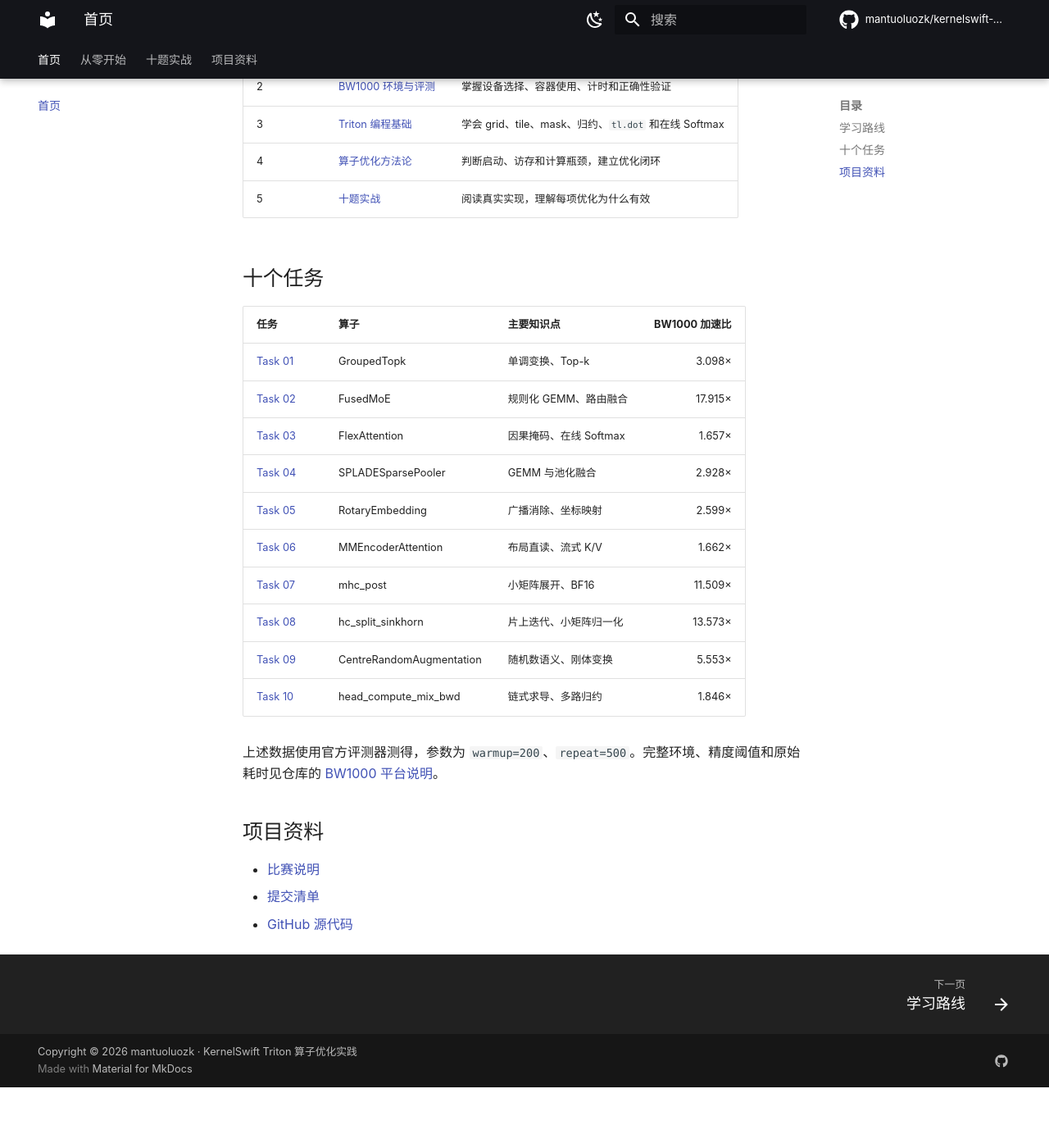
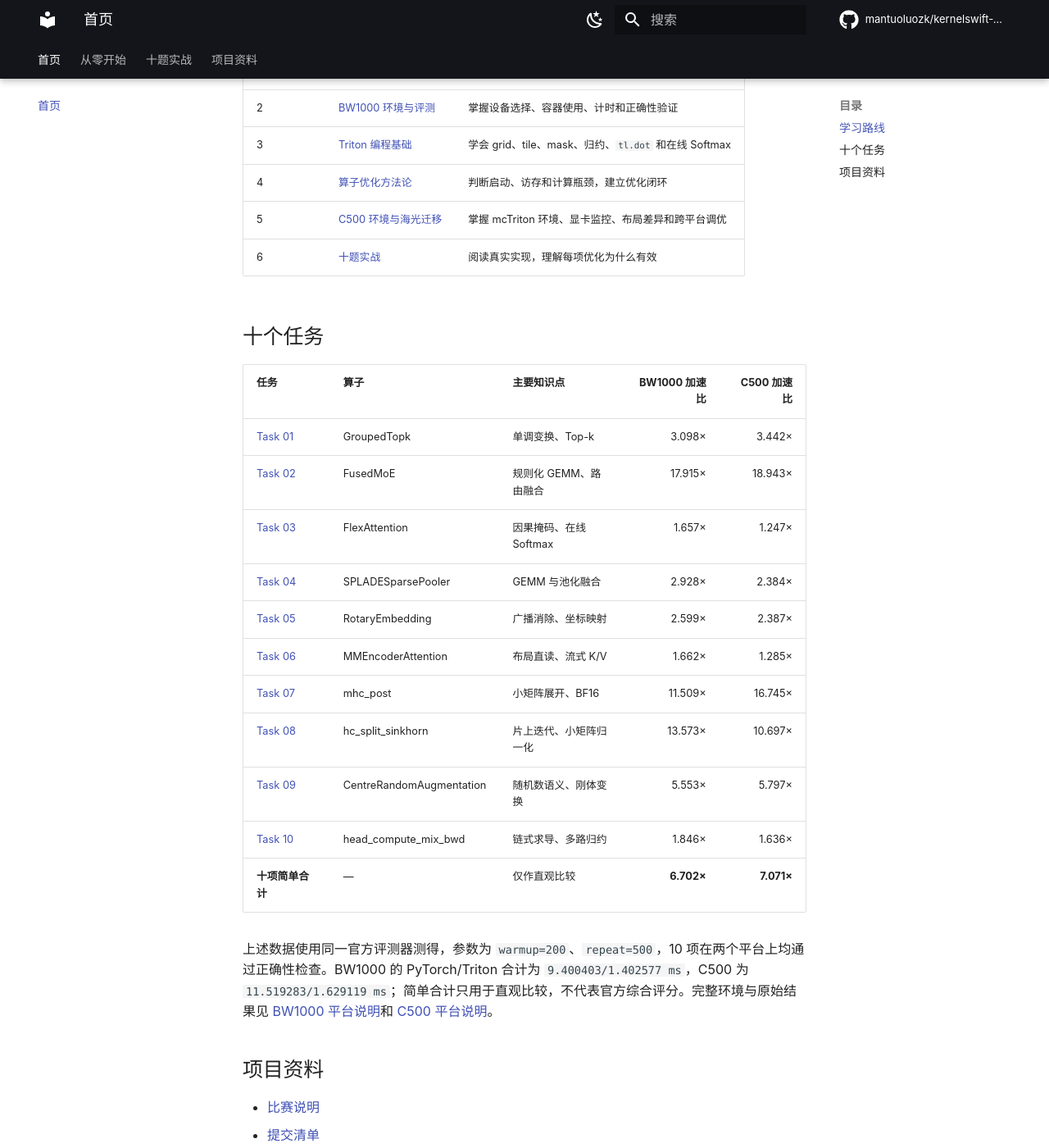
Before and after one commit to mantuoluozk/kernelswift-2026-triton-kernels, an MkDocs documentation site: the page built from docs/index.md, in a window 1280 px wide and 1400 px high, scrolled down 569 px. Shown: the whole window at 82% size. Built offline with MkDocs 1.6.1 and Material for MkDocs 9.7.7, drawn with Linux system fonts in a browser that asks for light colours; comment, search, counter and statistics services are not loaded; before the commit the page ends 1895 px from its top, so only the background shows below that; some of the changed text lies outside the part shown.

Commit message:
docs: add C500 benchmark results

```diff
--- a/docs/index.md
+++ b/docs/index.md
@@ -2,7 +2,7 @@
 
 本教程以 KernelSwift 2026 Triton 优化赛道的 10 个任务为例，介绍如何从 PyTorch 参考实现出发，完成语义分析、Triton kernel 编写、正确性验证和性能优化。
 
-当前代码和性能数据均来自海光 BW1000（`gfx936`）平台。教程面向第一次接触 Triton 或 GPU/DCU 算子优化的读者。
+当前代码和性能数据来自海光 BW1000（`gfx936`）与沐曦 C500（25% sGPU）两个平台。教程面向第一次接触 Triton 或 GPU/DCU 算子优化的读者，也可用于比较同一 Triton 算法在不同国产 GPU 后端上的迁移表现。
 
 !!! info "建议的阅读方式"
     初学者建议依次阅读基础章节，再进入十题实战。已经熟悉 Triton 编程模型的读者，可以直接从[算子优化方法论](tutorial/03_算子优化方法论.md)或具体任务开始。
@@ -15,24 +15,26 @@
 | 2 | [BW1000 环境与评测](tutorial/01_BW1000环境与评测.md) | 掌握设备选择、容器使用、计时和正确性验证 |
 | 3 | [Triton 编程基础](tutorial/02_Triton编程基础.md) | 学会 grid、tile、mask、归约、`tl.dot` 和在线 Softmax |
 | 4 | [算子优化方法论](tutorial/03_算子优化方法论.md) | 判断启动、访存和计算瓶颈，建立优化闭环 |
-| 5 | [十题实战](tutorial/README.md) | 阅读真实实现，理解每项优化为什么有效 |
+| 5 | [C500 环境与海光迁移](tutorial/04_C500环境与海光迁移.md) | 掌握 mcTriton 环境、显卡监控、布局差异和跨平台调优 |
+| 6 | [十题实战](tutorial/README.md) | 阅读真实实现，理解每项优化为什么有效 |
 
 ## 十个任务
 
-| 任务 | 算子 | 主要知识点 | BW1000 加速比 |
-| --- | --- | --- | ---: |
-| [Task 01](tutorial/tasks/01_GroupedTopk.md) | GroupedTopk | 单调变换、Top-k | 3.098× |
-| [Task 02](tutorial/tasks/02_FusedMoE.md) | FusedMoE | 规则化 GEMM、路由融合 | 17.915× |
-| [Task 03](tutorial/tasks/03_FlexAttention.md) | FlexAttention | 因果掩码、在线 Softmax | 1.657× |
-| [Task 04](tutorial/tasks/04_SPLADESparsePooler.md) | SPLADESparsePooler | GEMM 与池化融合 | 2.928× |
-| [Task 05](tutorial/tasks/05_RotaryEmbedding.md) | RotaryEmbedding | 广播消除、坐标映射 | 2.599× |
-| [Task 06](tutorial/tasks/06_MMEncoderAttention.md) | MMEncoderAttention | 布局直读、流式 K/V | 1.662× |
-| [Task 07](tutorial/tasks/07_mhc_post.md) | mhc_post | 小矩阵展开、BF16 | 11.509× |
-| [Task 08](tutorial/tasks/08_hc_split_sinkhorn.md) | hc_split_sinkhorn | 片上迭代、小矩阵归一化 | 13.573× |
-| [Task 09](tutorial/tasks/09_CentreRandomAugmentation.md) | CentreRandomAugmentation | 随机数语义、刚体变换 | 5.553× |
-| [Task 10](tutorial/tasks/10_head_compute_mix_bwd.md) | head_compute_mix_bwd | 链式求导、多路归约 | 1.846× |
+| 任务 | 算子 | 主要知识点 | BW1000 加速比 | C500 加速比 |
+| --- | --- | --- | ---: | ---: |
+| [Task 01](tutorial/tasks/01_GroupedTopk.md) | GroupedTopk | 单调变换、Top-k | 3.098× | 3.442× |
+| [Task 02](tutorial/tasks/02_FusedMoE.md) | FusedMoE | 规则化 GEMM、路由融合 | 17.915× | 18.943× |
+| [Task 03](tutorial/tasks/03_FlexAttention.md) | FlexAttention | 因果掩码、在线 Softmax | 1.657× | 1.247× |
+| [Task 04](tutorial/tasks/04_SPLADESparsePooler.md) | SPLADESparsePooler | GEMM 与池化融合 | 2.928× | 2.384× |
+| [Task 05](tutorial/tasks/05_RotaryEmbedding.md) | RotaryEmbedding | 广播消除、坐标映射 | 2.599× | 2.387× |
+| [Task 06](tutorial/tasks/06_MMEncoderAttention.md) | MMEncoderAttention | 布局直读、流式 K/V | 1.662× | 1.285× |
+| [Task 07](tutorial/tasks/07_mhc_post.md) | mhc_post | 小矩阵展开、BF16 | 11.509× | 16.745× |
+| [Task 08](tutorial/tasks/08_hc_split_sinkhorn.md) | hc_split_sinkhorn | 片上迭代、小矩阵归一化 | 13.573× | 10.697× |
+| [Task 09](tutorial/tasks/09_CentreRandomAugmentation.md) | CentreRandomAugmentation | 随机数语义、刚体变换 | 5.553× | 5.797× |
+| [Task 10](tutorial/tasks/10_head_compute_mix_bwd.md) | head_compute_mix_bwd | 链式求导、多路归约 | 1.846× | 1.636× |
+| **十项简单合计** | — | 仅作直观比较 | **6.702×** | **7.071×** |
 
-上述数据使用官方评测器测得，参数为 `warmup=200`、`repeat=500`。完整环境、精度阈值和原始耗时见仓库的 [BW1000 平台说明](https://github.com/mantuoluozk/kernelswift-2026-triton-kernels/tree/main/platforms/bw1000)。
+上述数据使用同一官方评测器测得，参数为 `warmup=200`、`repeat=500`，10 项在两个平台上均通过正确性检查。BW1000 的 PyTorch/Triton 合计为 `9.400403/1.402577 ms`，C500 为 `11.519283/1.629119 ms`；简单合计只用于直观比较，不代表官方综合评分。完整环境与原始结果见 [BW1000 平台说明](https://github.com/mantuoluozk/kernelswift-2026-triton-kernels/tree/main/platforms/bw1000)和 [C500 平台说明](https://github.com/mantuoluozk/kernelswift-2026-triton-kernels/tree/main/platforms/muxi_c500)。
 
 ## 项目资料
 
```
Also changed, not shown: README.md (+21 -1 lines), docs/tutorial/04_C500环境与海光迁移.md (+17 -1 lines).
